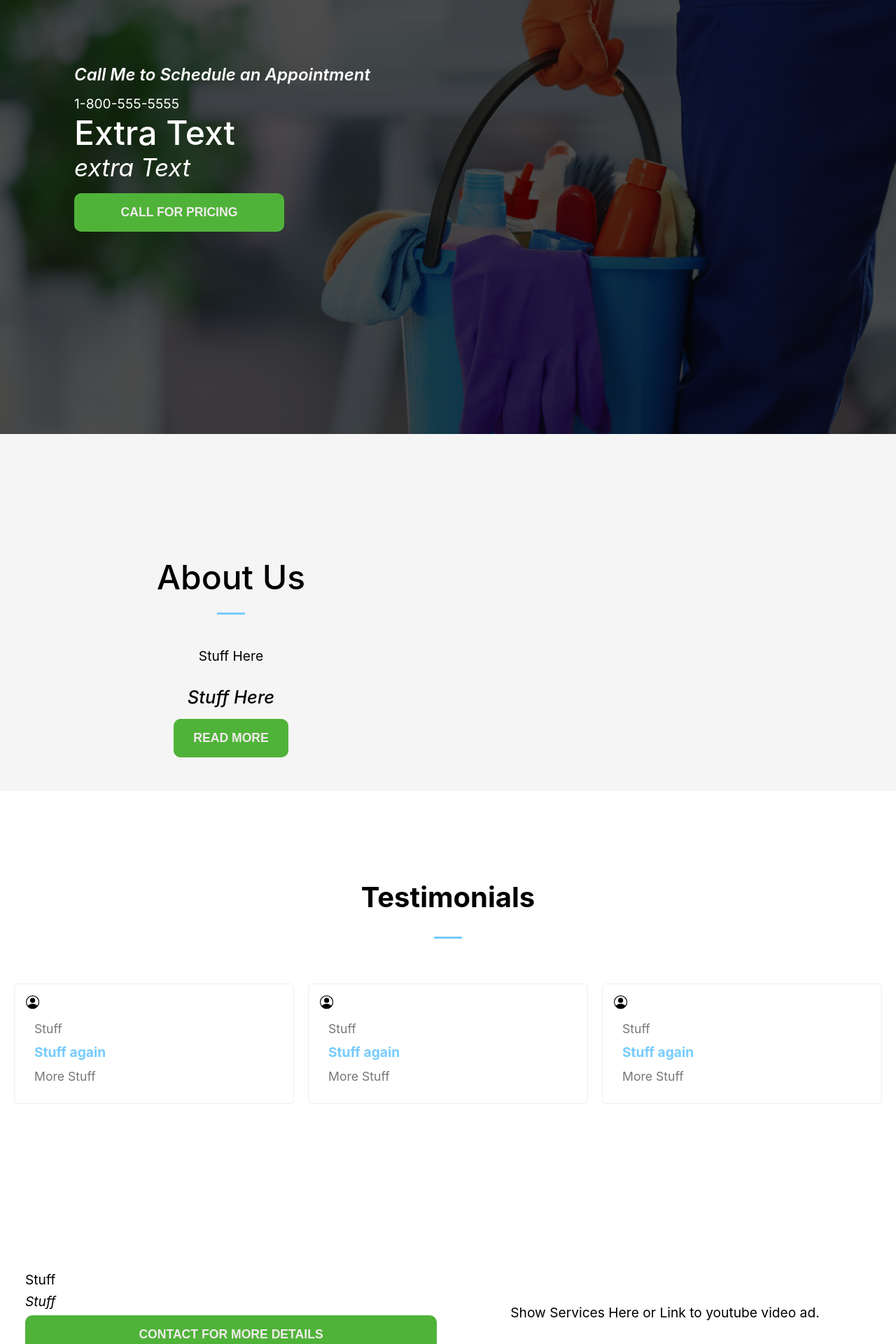
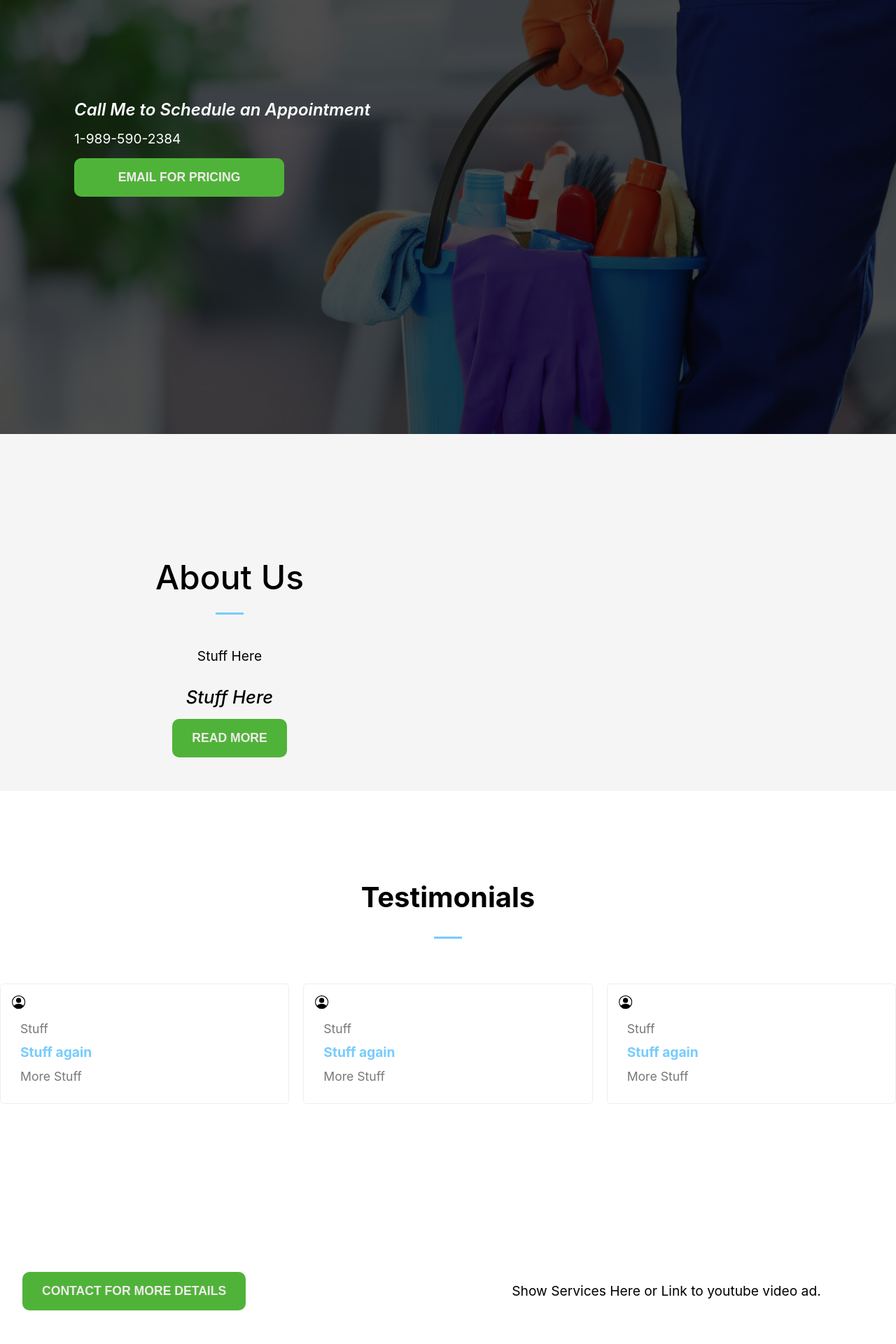
Before and after one commit to enickgoku/lisas-website, a React (Create React App) app: page / in a window 1280 px wide. Shown: the part 180-2100 px from the top of the page at 70% size. Built offline with nearby package versions, Linux system fonts and the light colour scheme.

Commit message:
fixed overflow issues

```diff
--- a/public/index.html
+++ b/public/index.html
@@ -2,7 +2,7 @@
 <html lang="en">
   <head>
     <meta charset="utf-8" />
-    <link rel="icon" href="%PUBLIC_URL%/favicon.ico" />
+    <!-- <link rel="icon" href="%PUBLIC_URL%/favicon.ico" /> -->
     <meta name="viewport" content="width=device-width, initial-scale=1" />
     <meta name="theme-color" content="#000000" />
     <meta
--- a/src/components/About.css
+++ b/src/components/About.css
@@ -6,7 +6,7 @@
 }
 
 .about .container {
-  width: 1240px;
+  width: 100%;
   margin: auto;
   display: grid;
   grid-template-columns: repeat(2, 1fr);
--- a/src/components/Footer.css
+++ b/src/components/Footer.css
@@ -6,7 +6,7 @@
 }
 
 .footer .container {
-  width: 1240px;
+  width: 100%;
   margin: auto;
   text-align: center;
 }
--- a/src/components/Hero.css
+++ b/src/components/Hero.css
@@ -1,20 +1,28 @@
+body {
+  margin: 0;
+  padding: 0;
+}
+
+
 .hero {
   background-color: var(--overlay);
   color: #fff;
   height: 100vh;
-  width: 100%;
+  width: 100vw;
   position: relative;
+}
+
+a {
+  text-decoration: none;
 }
 
 .hero:before {
   content: '';
   background: url('../../public/assets/hero.jpeg');
   background-size: cover;
-  height: 100%;
-  width: 100%;
+  height: 100vh;
+  width: 100vw;
   position: absolute;
-  top: 0;
-  left: 0;
   z-index: -1;
 }
 
@@ -65,4 +73,10 @@
     font-size: 1.8rem;
     font-style: italic;
   }
+
+  .content {
+    display: flex;
+    flex-direction: column;
+    justify-content: center;
+  }
 }
--- a/src/components/Hero.js
+++ b/src/components/Hero.js
@@ -7,12 +7,10 @@ const Hero = () => {
     <div className="hero">
       <div className="content">
         <p>Call Me to Schedule an Appointment</p>
-        <p>1-800-555-5555</p>
-        <p>Extra Text</p>
-        <p>extra Text</p>
-        <button href="/" className="button">
-          Call for Pricing
-        </button>
+        <p>1-989-590-2384</p>
+        <a href="mailto:downanddirtycleaning1@yahoo.com">
+          <button className="button">Email for Pricing</button>
+        </a>
       </div>
     </div>
   );
--- a/src/components/Navbar.css
+++ b/src/components/Navbar.css
@@ -27,6 +27,10 @@
   color: #ffffff;
 }
 
+li .nav-item {
+  font-size: large;
+}
+
 .header .navbar .logo {
   font-size: 1.5rem;
   font-weight: 600;
@@ -50,6 +54,11 @@
 
 .hamburger {
   display: none;
+}
+
+.links {
+  margin-top: '3rem' !important;
+
 }
 
 @media screen and (max-width:940px) {
--- a/src/components/Navbar.js
+++ b/src/components/Navbar.js
@@ -38,7 +38,7 @@ const Navbar = () => {
         </div>
         <ul className={click ? "nav-menu active" : "nav-menu"}>
           <li className="nav-item">
-            <a href="/" onClick={closeMenu}>
+            <a href="/" className="links" onClick={closeMenu}>
               Home
             </a>
           </li>
--- a/src/components/Services.css
+++ b/src/components/Services.css
@@ -4,8 +4,12 @@
   width: 100%;
 }
 
+a {
+  text-decoration: none;
+}
+
 .services .container {
-  width: 1240px;
+  width: 100%;
   margin: auto;
   display: grid;
   grid-template-columns: repeat(2, 1fr);
@@ -43,5 +47,6 @@
     max-width: 100%;
     grid-template-columns: 1fr;
     grid-gap: 30px;
+    align-items: center;
   }
 }
--- a/src/components/Services.js
+++ b/src/components/Services.js
@@ -7,9 +7,9 @@ const Services = () => {
     <div className="services" id="services">
       <div className="container">
         <div className="col-1">
-          <p>Stuff</p>
-          <p>Stuff</p>
-          <button className="button">Contact for more details</button>
+          <a href="mailto:downanddirtycleaning1@yahoo.com">
+            <button className="button">Contact for more details</button>
+          </a>
         </div>
         <div className="col-2">
           Show Services Here or Link to youtube video ad.
--- a/src/components/Testimonials.css
+++ b/src/components/Testimonials.css
@@ -3,7 +3,7 @@
 }
 
 .testimonials .container {
-  width: 1240px;
+  width: 100%;
   margin: 4rem auto;
   padding: 4rem 0rem;
 }
```
